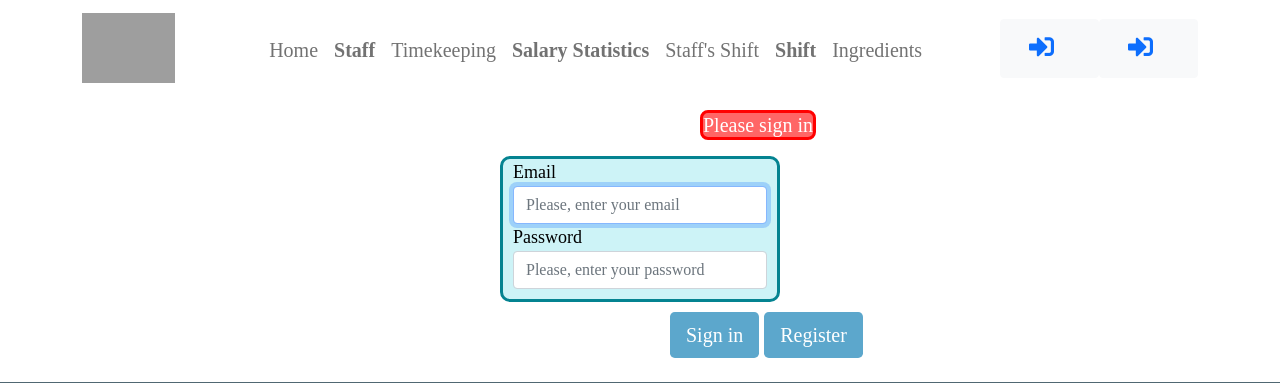
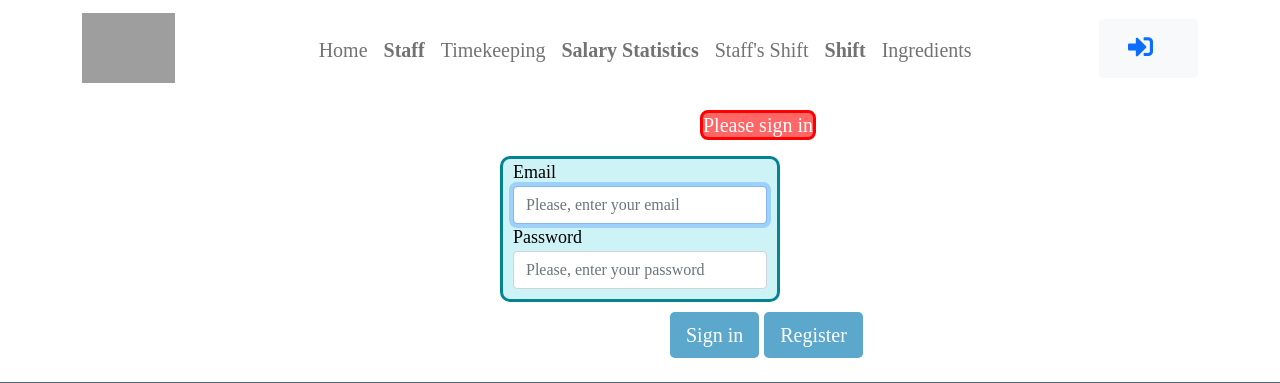
Before and after one commit to ProjectASM/CoffeeShopManagement, a Symfony app: template templates/security/login.html.twig in a window 1280 px wide. Shown: the top 383 px of the page. Run offline with Twig, Linux system fonts and the light colour scheme; the template is opened without the code that fills it, so the values that code supplies are empty; some libraries are stand-ins or nearby versions; grey boxes are pictures that could not be loaded.

```diff
--- a/templates/home.html.twig
+++ b/templates/home.html.twig
@@ -96,12 +96,6 @@
       </a> #}
       <button class="btn btn-light" data-toggle="tooltip" title="Log in">
         <a class="nav-link me-3" href="{{path('app_login')}}">
-          <i class="fas fa-sign-in-alt" style="font-size: 25px"></i>
-        </a>
-      </button>
-
-       <button class="btn btn-light" data-toggle="tooltip" title="Register">
-        <a class="nav-link me-3" href="{{path('app_register')}}">
           <i class="fas fa-sign-in-alt" style="font-size: 25px"></i>
         </a>
       </button>
```
